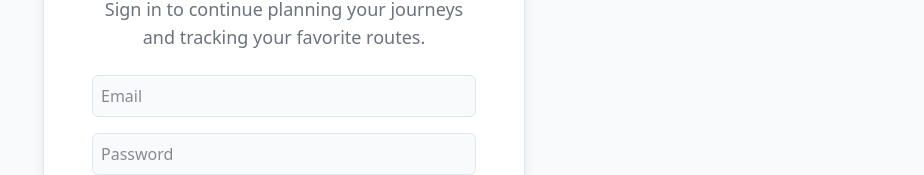
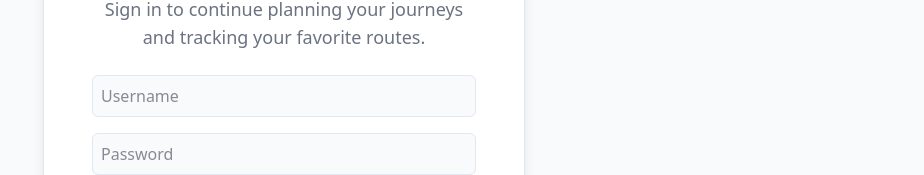
Before and after one commit to pr0fix/liiku-client, a React (Vite) app: page /login in a window 1280 px wide. Shown: the part 271-446 px from the top of the page, without its empty margins (356-1280 px from the left). Built offline with nearby package versions, Linux system fonts and the light colour scheme; no server answers.

Commit message:
add initial authentication logic for login & sign-up

```diff
--- a/src/components/auth/Login.tsx
+++ b/src/components/auth/Login.tsx
@@ -1,18 +1,35 @@
-import type { FC } from "react";
-import { Link } from "react-router";
+import { useState, type FC } from "react";
+import { Link, useNavigate } from "react-router";
+import { login } from "../../services/authService";
 
-const InputFields = () => {
+interface InputFieldsProps {
+  username: string;
+  setUsername: (value: string) => void;
+  password: string;
+  setPassword: (value: string) => void;
+}
+
+const InputFields = ({
+  username,
+  setUsername,
+  password,
+  setPassword,
+}: InputFieldsProps) => {
   return (
     <div className="flex flex-col mt-6 gap-4">
       <input
-        type="email"
-        placeholder="Email"
+        type="text"
+        placeholder="Username"
+        value={username}
+        onChange={(e) => setUsername(e.target.value)}
         className="border border-border bg-background rounded-md p-2 text-text"
         required
       />
       <input
         type="password"
         placeholder="Password"
+        value={password}
+        onChange={(e) => setPassword(e.target.value)}
         className="border border-border bg-background rounded-md p-2 text-text"
         required
       />
@@ -20,44 +37,94 @@ const InputFields = () => {
   );
 };
 
-const ActionFields = () => {
+interface ActionFieldsProps {
+  isLoading: boolean;
+}
+
+const ActionFields = ({ isLoading }: ActionFieldsProps) => {
   return (
     <div className="flex flex-col">
       <div className="flex items-center mt-4 justify-between">
         <div>
           <input id="remember-checkbox" type="checkbox" />
-          <label htmlFor="remember-checkbox" className="ms-2 text-sm font-medium text-text-muted">
+          <label
+            htmlFor="remember-checkbox"
+            className="ms-2 text-sm font-medium text-text-muted"
+          >
             Remember me
           </label>
         </div>
-        <Link to="/login/reset" className="text-sm font-medium text-accent hover:underline">
+        <Link
+          to="/login/reset"
+          className="text-sm font-medium text-accent hover:underline"
+        >
           Forgot password?
         </Link>
       </div>
       <input
         type="submit"
-        value="Login"
-        className="bg-primary hover:bg-primary-hover text-white font-semibold py-2 px-4 rounded-md mt-4 cursor-pointer transition-colors"
+        value={isLoading ? "Logging in..." : "Login"}
+        disabled={isLoading}
+        className="bg-primary hover:bg-primary-hover text-white font-semibold py-2 px-4 rounded-md mt-4 cursor-pointer transition-colors disabled:opacity-50 disabled:cursor-not-allowed"
       />
     </div>
   );
 };
 
 const LoginForm: FC = () => {
+  const [username, setUsername] = useState<string>("");
+  const [password, setPassword] = useState<string>("");
+  const [error, setError] = useState<string>("");
+  const [isLoading, setIsLoading] = useState(false);
+
+  const navigate = useNavigate();
+
+  const handleSubmit = async (e: React.FormEvent) => {
+    e.preventDefault();
+    setError("");
+    setIsLoading(true);
+
+    try {
+      const data = await login({ username, password });
+      localStorage.setItem("token", data.token);
+      navigate("/");
+      console.log(data)
+    } catch (err: any) {
+      console.log(err)
+      setError(err.response?.data?.message || "Login failed");
+    } finally {
+      setIsLoading(false);
+    }
+  };
+
   return (
     <div className="flex justify-center items-center h-screen w-screen p-4 sm:p-0 bg-background">
       <div className="bg-surface text-text text-center border border-border rounded-lg py-8 px-12 shadow-lg">
         <h1 className="font-bold text-3xl">Welcome back</h1>
         <p className="text-text-muted max-w-sm mt-4 text-md sm:text-lg">
-          Sign in to continue planning your journeys and tracking your favorite routes.
+          Sign in to continue planning your journeys and tracking your favorite
+          routes.
         </p>
-        <form>
-          <InputFields />
-          <ActionFields />
+        <form onSubmit={handleSubmit}>
+          {error && (
+            <div className="bg-red-100 border border-red-400 text-red-700 px-4 py-2 rounded mt-4">
+              {error}
+            </div>
+          )}
+          <InputFields
+            username={username}
+            setUsername={setUsername}
+            password={password}
+            setPassword={setPassword}
+          />
+          <ActionFields isLoading={isLoading} />
         </form>
         <p className="text-text-muted text-sm mt-6">
           Don't have an account?{" "}
-          <Link to="/signup" className="text-accent hover:underline font-medium">
+          <Link
+            to="/signup"
+            className="text-accent hover:underline font-medium"
+          >
             Sign up
           </Link>
         </p>
--- /dev/null
+++ b/src/services/authService.ts
@@ -0,0 +1,33 @@
+import { VITE_API_URL } from "../utils/constants";
+import type { SignupCredentials, LoginCredentials } from "../utils/types";
+import axios from "axios";
+
+export const signUp = async ({
+  email,
+  username,
+  password,
+}: SignupCredentials) => {
+  try {
+    const response = await axios.post(`${VITE_API_URL}/signup`, {
+      email,
+      username,
+      password,
+    });
+
+    return response.data;
+  } catch (error) {
+    // TODO: error handling
+  }
+};
+
+export const login = async ({ username, password }: LoginCredentials) => {
+  try {
+    const response = await axios.post(`${VITE_API_URL}/login`, {
+      username,
+      password,
+    });
+    return response.data;
+  } catch (error) {
+    // TODO: error handling
+  }
+};
```
Also changed, not shown: src/utils/types.ts (+7 -4 lines).
